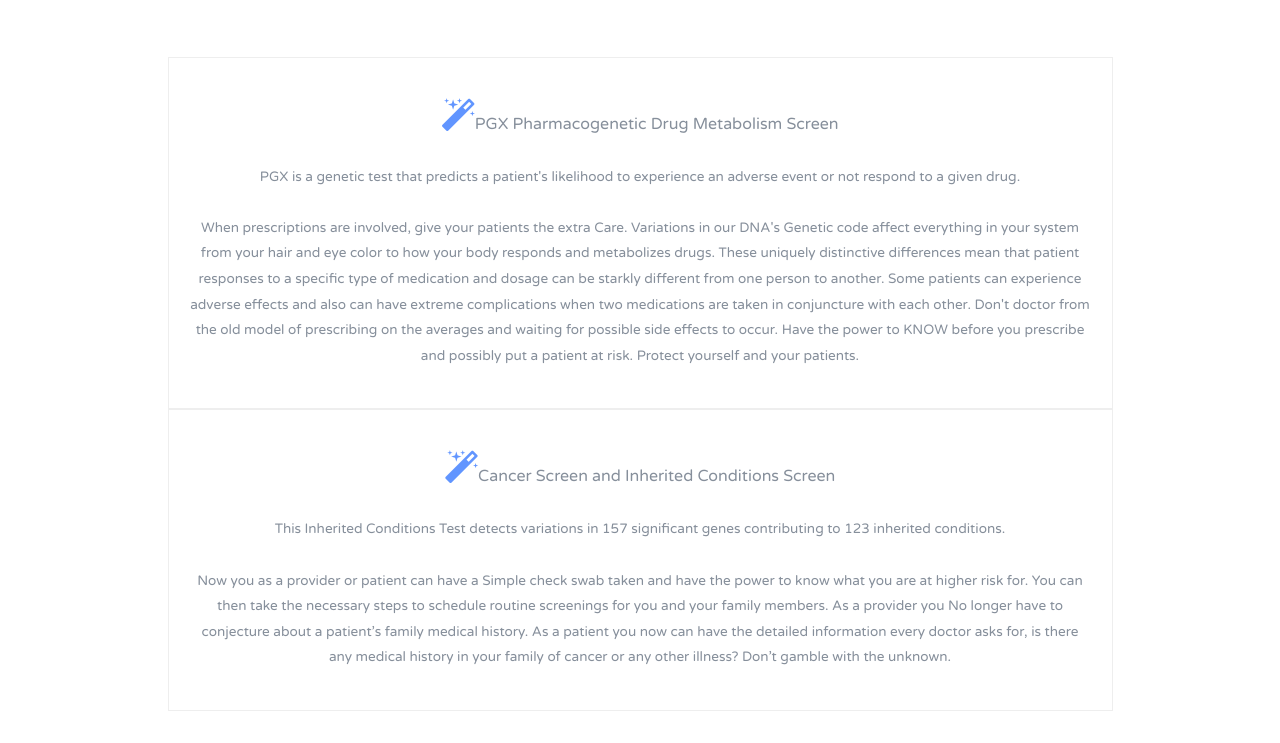
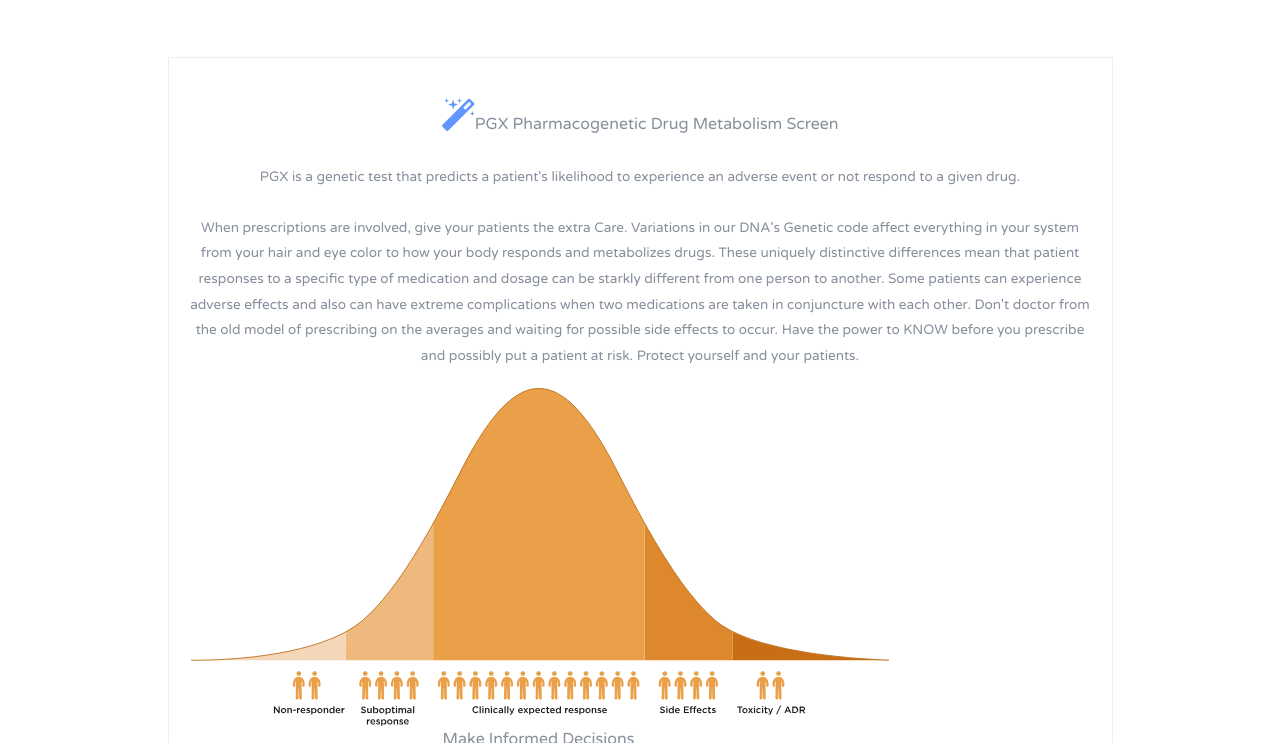
Before and after one commit to azmedservices/azmedservices.github.io, a plain HTML site: page genetics.html in a window 1280 px wide. Shown: the part 209-952 px from the top of the page. Drawn offline with Linux system fonts and the light colour scheme.

Commit message:
added image to genetics

```diff
--- a/css/style.css
+++ b/css/style.css
@@ -1798,3 +1798,45 @@ header {
     transform: scale(0);
   }
 }
+
+figure {
+  width: 70rem;
+}
+
+user agent stylesheet figure {
+  display: block;
+  -webkit-margin-before: 1em;
+  -webkit-margin-after: 1em;
+  -webkit-margin-start: 40px;
+  -webkit-margin-end: 40px;
+}
+
+.bellcurve.animate.inview img {
+  opacity: 1;
+}
+
+.bellcurve.animate img {
+  opacity: 0;
+  -webkit-transition: all 750ms ease-in-out;
+  -moz-transition: all 750ms ease-in-out;
+  -ms-transition: all 750ms ease-in-out;
+  -o-transition: all 750ms ease-in-out;
+  transition: all 750ms ease-in-out;
+}
+@media screen and (min-width: 600px) .bellcurve img {
+  width: 80%;
+}
+.bellcurve img {
+  width: 100%;
+  height: auto !important;
+  margin-top: 20px;
+}
+
+audio,
+canvas,
+iframe,
+img,
+svg,
+video {
+  vertical-align: middle;
+}
--- a/genetics.html
+++ b/genetics.html
@@ -128,6 +128,8 @@
         </div>
         <!-- /Section header -->
 
+
+
         <!-- about -->
         <div class="col-md-10" id="about">
           <div class="about" id="about">
@@ -148,6 +150,16 @@
               to KNOW before you prescribe and possibly put a patient at risk. Protect yourself and your patients.
             </small>
             <br>
+            <section class="area intro">
+              <div class="inner">
+                <div>
+                  <figure class="animate bellcurve inview">
+                    <img src="img/bellcurve.svg" class="bellcurve">
+                    <figcaption>Make Informed Decisions</figcaption>
+                  </figure>
+                </div>
+              </div>
+            </section>
 
           </div>
         </div>
```
Also changed, not shown: img/bellcurve.svg (added).
